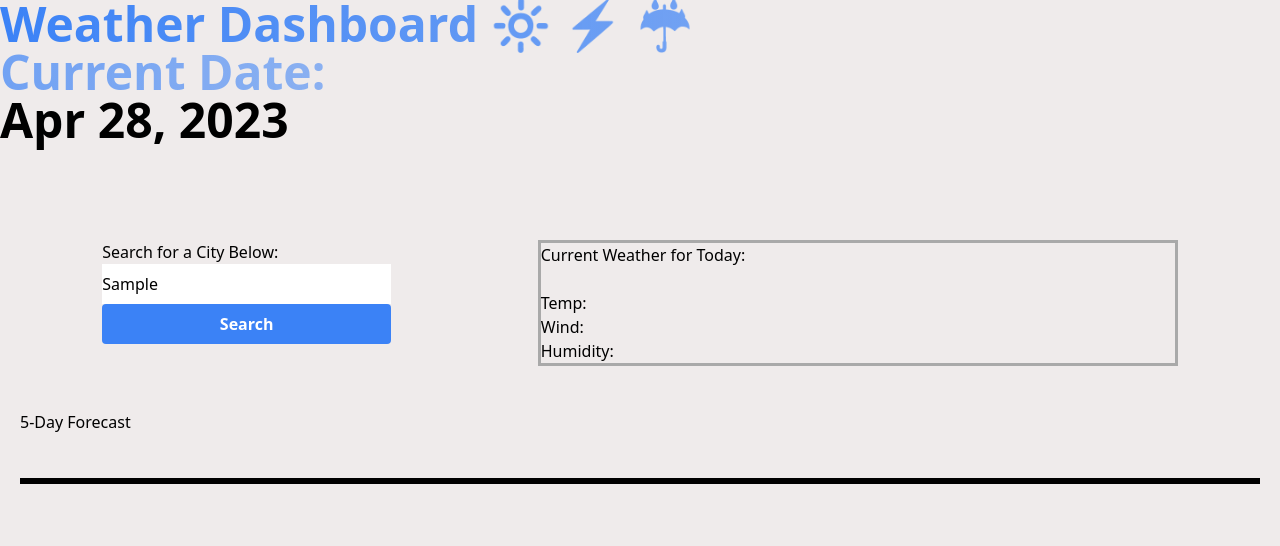
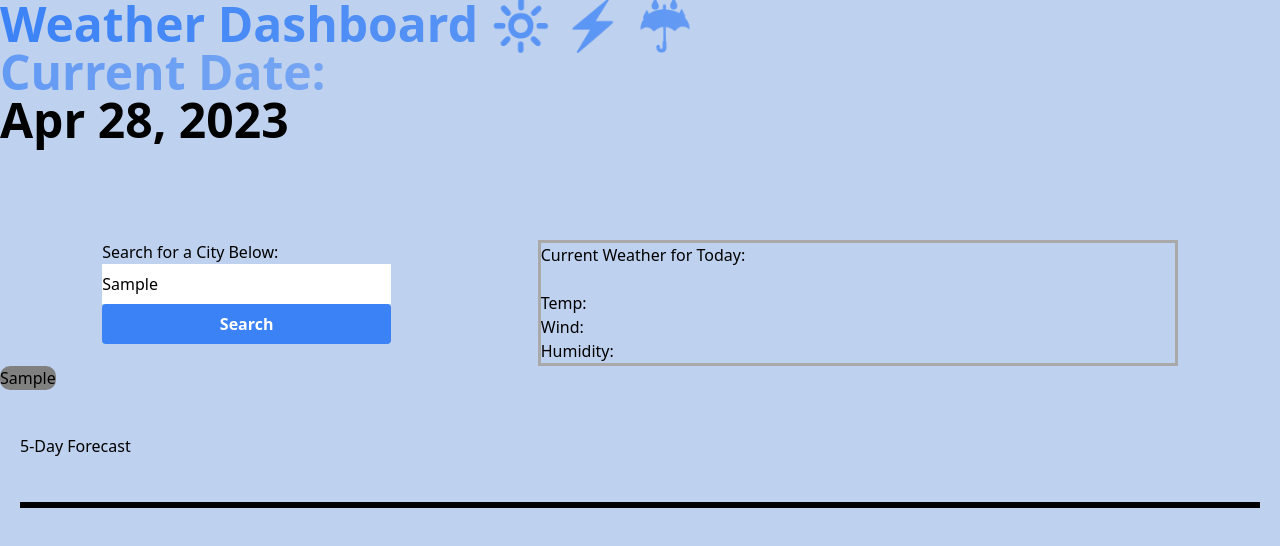
Before and after one commit to PaulNXN1/weather_Application, a plain HTML site: page index.html in a window 1280 px wide. Both pictures are taken after typing "Sample" into the empty fields and a click on the button "Search". Drawn offline with nearby package versions, Linux system fonts and the light colour scheme; no server answers.

Commit message:
Added buttons for history

```diff
--- a/index.html
+++ b/index.html
@@ -53,6 +53,7 @@
     </section>
   </section>
 
+  <section id="pastSearch"></section>
 
   <br>
 
--- a/main.js
+++ b/main.js
@@ -1,13 +1,36 @@
 var newButton = document.getElementById('newButton');
 var inputField = document.getElementById('input');
 var correctTime = document.getElementById('timeDate');
+var historyList = [];
+var finalSearch = document.getElementById('pastSearch');
+
+function loadInput() {
+    getAPI(inputField.value);
+    historyList.push(inputField.value);
+    localStorage.setItem('addList', JSON.stringify(historyList));
+    renderCities();
+}
+
+function init(){
+    // gets data from localstorage if available
+    var listTemp = localStorage.getItem("addList");
+    if(listTemp){ // if exists
+      historyList = JSON.parse(listTemp);
+    }
+    renderCities();
+  }
+
+  init();
+
+// Code for dayJS
 
 let Day = dayjs();
 correctTime.textContent = Day.format('MMM DD, YYYY');
 
+// main function that pulls API
 
-function getAPI() {
-    var requestUrl = 'https://api.openweathermap.org/data/2.5/weather?q=' + inputField.value + '&APPID=938fb3720289098948304613a4e3a426&units=imperial';
+function getAPI(city) {
+    var requestUrl = 'https://api.openweathermap.org/data/2.5/weather?q=' + city + '&APPID=938fb3720289098948304613a4e3a426&units=imperial';
     fetch(requestUrl)
         .then(function (response) {
             return response.json();
@@ -40,6 +63,8 @@ function getAPI() {
                 .then(function (data) {
                     console.log(data);
 
+                    document.getElementById('display').innerHTML = "";
+
                     for (var i = 0; i < data.list.length; i++) {
                         if (data.list[i].dt_txt.includes('12:00:00')) {
                             var forecastCard = document.createElement('div');
@@ -48,25 +73,25 @@ function getAPI() {
                             var innerHumidity = document.createElement('p');
                             var weatherIcon = document.createElement('p');
                             var newDay = document.createElement('p');
+                            var weatherImage = document.createElement('img');
+
 
                             // var formatDate = Date.parse(data.list[i].dt_txt);
 
                             var dayWeather = dayjs.unix(data.list[i].dt).format('MMM D, YYYY');
 
+                                console.log(`https://openweathermap.org/img/wn/${data.list[i].weather[0].icon}@2x.png`);
+
+                           // `https://openweathermap.org/img/wn/10d@2x.png`   - the URL for the icon page.
+
+                            newDay.textContent = dayWeather;
+                            innerTemp.textContent = "Temp: " + data.list[i].main.temp;
+                            innerWind.textContent = "Wind: " + data.list[i].wind.speed + " MPH";
+                            innerHumidity.textContent = "Humidity: " + data.list[i].main.humidity + "%";
+                            weatherImage.setAttribute("src", `https://openweathermap.org/img/wn/${data.list[i].weather[0].icon}@2x.png`);
 
 
-
-
-                            newDay.textContent = dayWeather;
-
-
-                            innerTemp.textContent = "Temp " + data.list[i].main.temp;
-                            innerWind.textContent = "Wind " + data.list[i].wind.speed + " MPH";
-                            innerHumidity.textContent = "Humidity " + data.list[i].main.humidity + "%";
-
-
-
-                            forecastCard.append(newDay, innerTemp, innerWind, innerHumidity, weatherIcon);
+                            forecastCard.append(newDay, innerTemp, innerWind, innerHumidity, weatherImage);
 
                             document.getElementById('display').append(forecastCard);
 
@@ -81,12 +106,39 @@ function getAPI() {
 }
 
 
+
 // Event listener - when user clicks on Search Button.
 
 newButton.addEventListener('click', function (event) {
 
     event.preventDefault();
 
-    getAPI();
+    loadInput();
 
 });
+
+
+function renderCities() {
+
+    finalSearch.innerHTML = "";
+
+    for (var i = 0; i < historyList.length; i++) {
+        let city = historyList[i];
+        let cityButton = document.createElement('button');
+
+        cityButton.style.background = 'grey';
+        cityButton.style.borderRadius = '10px';
+
+        cityButton.dataset.city = city;
+        cityButton.value = city;
+        cityButton.textContent = city;
+        finalSearch.appendChild(cityButton);
+
+        cityButton.addEventListener('click', function(event){
+
+            getAPI(event.target.dataset.city);
+
+        })
+    }
+
+}
--- a/style.css
+++ b/style.css
@@ -1,6 +1,6 @@
 p, body {
 
-    background-color: rgb(239, 235, 235);
+    background-color: rgb(190, 209, 238);
 
 
 }
```
